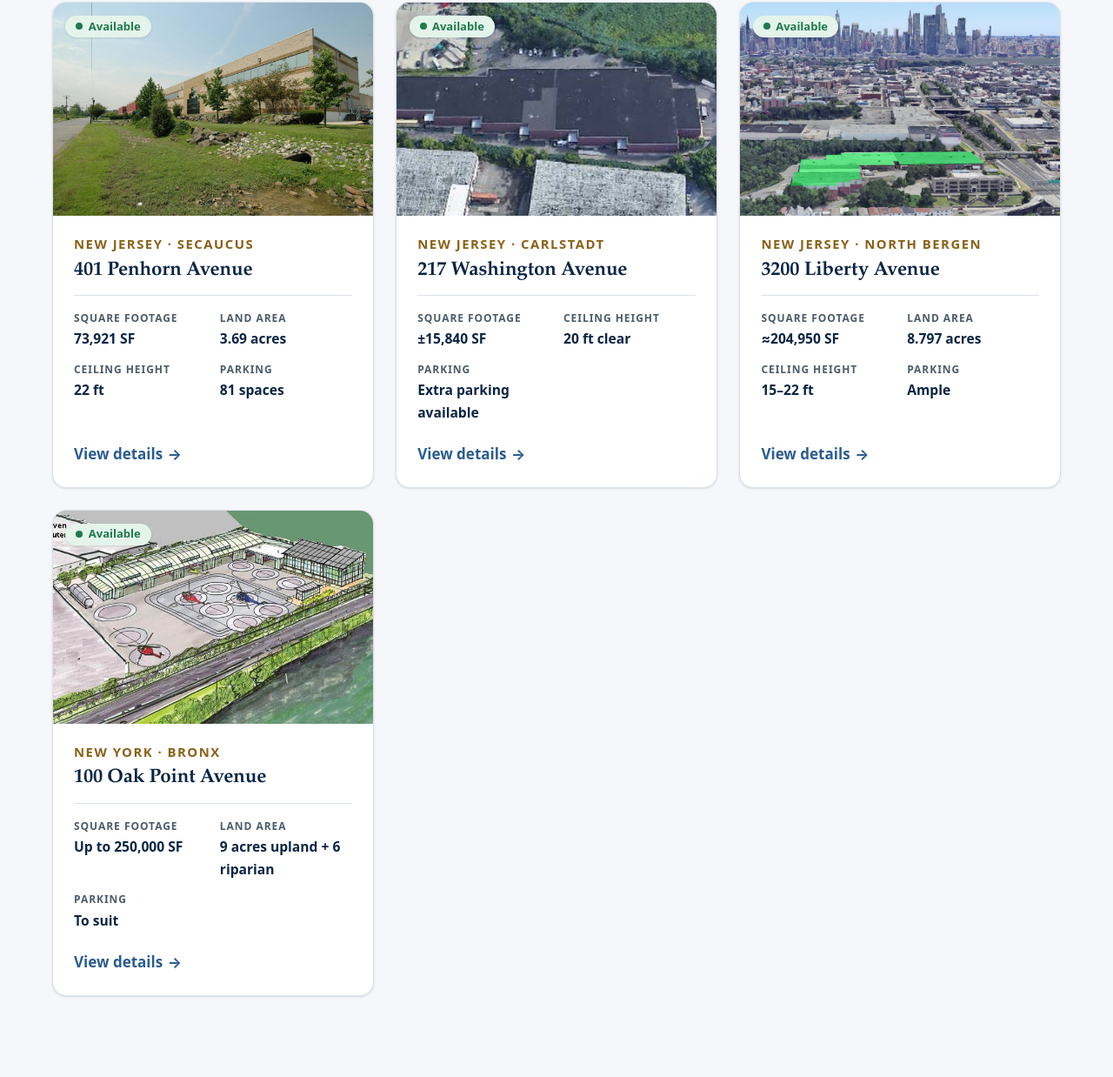
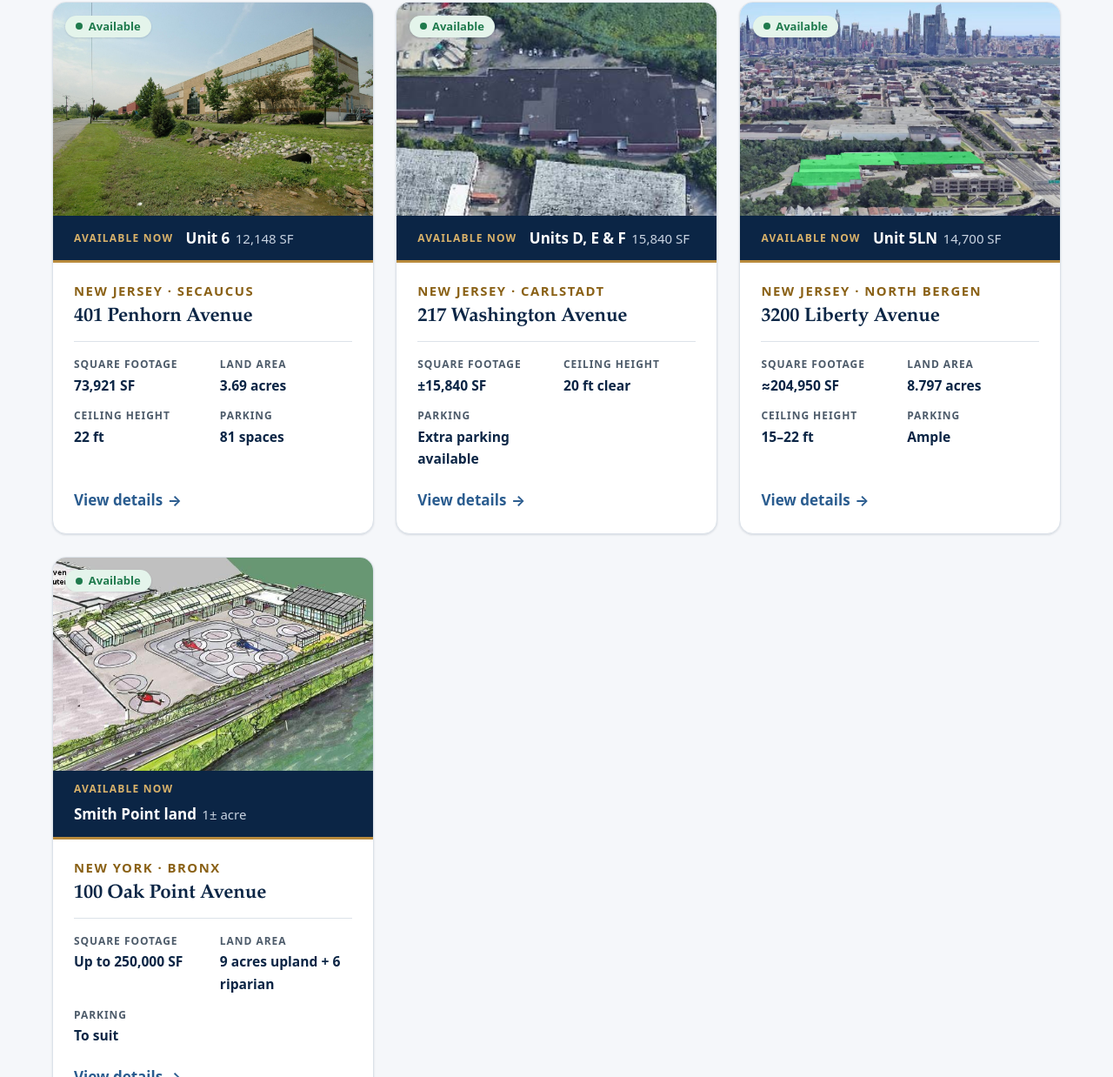
Before and after one commit to lukeacohen-arch/pantheon-properties-website, a plain HTML site: page pantheon-site/index.html in a window 1280 px wide. Shown: the part 1918-3156 px from the top of the page at 87% size. Drawn offline with Linux system fonts and the light colour scheme.

Commit message:
Add available-space banners to homepage property cards (6b05e6935482b9ca48e768e2)

```diff
--- a/pantheon-site/assets/css/styles.css
+++ b/pantheon-site/assets/css/styles.css
@@ -385,6 +385,21 @@ a:hover { color: var(--navy-700); }
 .prop-media { position: relative; aspect-ratio: 3 / 2; background: var(--steel-100); overflow: hidden; }
 .prop-media img { width: 100%; height: 100%; object-fit: cover; transition: transform 0.5s; }
 .prop-card:hover .prop-media img { transform: scale(1.04); }
+/* Availability banner under the card photo (home page) */
+.prop-avail {
+  display: flex; flex-wrap: wrap; align-items: center; gap: 0.35rem 0.9rem;
+  padding: 0.7rem 1.5rem;
+  background: var(--navy-900); color: var(--white);
+  border-bottom: 3px solid var(--brass-500);
+}
+.prop-avail-label {
+  margin: 0; font-size: 0.75rem; font-weight: 700; letter-spacing: 0.1em; text-transform: uppercase;
+  color: var(--brass-400);
+}
+.prop-avail-list { display: flex; flex-wrap: wrap; gap: 0.25rem 0.9rem; margin: 0; padding: 0; list-style: none; }
+.prop-avail-list li { display: inline-flex; align-items: baseline; gap: 0.4rem; }
+.prop-avail-unit { font-weight: 700; }
+.prop-avail-size { color: #c9d4e2; font-size: 0.9375rem; }
 .prop-body { padding: 1.25rem 1.5rem 1.5rem; display: flex; flex-direction: column; flex: 1; }
 .prop-market { font-size: var(--fs-sm); font-weight: 700; letter-spacing: 0.1em; text-transform: uppercase; color: var(--brass-700); margin: 0 0 0.35rem; }
 .prop-card h3 { margin-bottom: 0.9rem; font-size: 1.4rem; }
--- a/pantheon-site/index.html
+++ b/pantheon-site/index.html
@@ -95,6 +95,10 @@
     <img src="/assets/media/2020/11/prop44bd683f506fd-2-scaled.jpg" alt="401 Penhorn Avenue industrial property in Secaucus, New Jersey" width="768" height="512" loading="lazy" decoding="async">
     <span class="badge badge--ok">Available</span>
   </div>
+  <div class="prop-avail">
+    <p class="prop-avail-label">Available now</p>
+    <ul class="prop-avail-list"><li><span class="prop-avail-unit">Unit 6</span><span class="prop-avail-size">12,148 SF</span></li></ul>
+  </div>
   <div class="prop-body">
     <p class="prop-market">New Jersey · Secaucus</p>
     <h3><a href="/property/401-penhorn-avenue/">401 Penhorn Avenue</a></h3>
@@ -105,6 +109,10 @@
   <div class="prop-media">
     <img src="/assets/media/2021/05/217-photo.jpg" alt="217 Washington Avenue industrial property in Carlstadt, New Jersey" width="768" height="512" loading="lazy" decoding="async">
     <span class="badge badge--ok">Available</span>
+  </div>
+  <div class="prop-avail">
+    <p class="prop-avail-label">Available now</p>
+    <ul class="prop-avail-list"><li><span class="prop-avail-unit">Units D, E &amp; F</span><span class="prop-avail-size">15,840 SF</span></li></ul>
   </div>
   <div class="prop-body">
     <p class="prop-market">New Jersey · Carlstadt</p>
@@ -117,6 +125,10 @@
     <img src="/assets/media/2023/07/3200-Building-aerial.jpg" alt="3200 Liberty Avenue industrial property in North Bergen, New Jersey" width="768" height="512" loading="lazy" decoding="async">
     <span class="badge badge--ok">Available</span>
   </div>
+  <div class="prop-avail">
+    <p class="prop-avail-label">Available now</p>
+    <ul class="prop-avail-list"><li><span class="prop-avail-unit">Unit 5LN</span><span class="prop-avail-size">14,700 SF</span></li></ul>
+  </div>
   <div class="prop-body">
     <p class="prop-market">New Jersey · North Bergen</p>
     <h3><a href="/property/3200-liberty-avenue/">3200 Liberty Avenue</a></h3>
@@ -127,6 +139,10 @@
   <div class="prop-media">
     <img src="/assets/media/2020/12/prop47fd18bfef521.jpeg" alt="100 Oak Point Avenue industrial property in Bronx, New York" width="768" height="512" loading="lazy" decoding="async">
     <span class="badge badge--ok">Available</span>
+  </div>
+  <div class="prop-avail">
+    <p class="prop-avail-label">Available now</p>
+    <ul class="prop-avail-list"><li><span class="prop-avail-unit">Smith Point land</span><span class="prop-avail-size">1± acre</span></li></ul>
   </div>
   <div class="prop-body">
     <p class="prop-market">New York · Bronx</p>
```
Also changed, not shown: pantheon-site/tools/build.mjs (+13 -3 lines).
